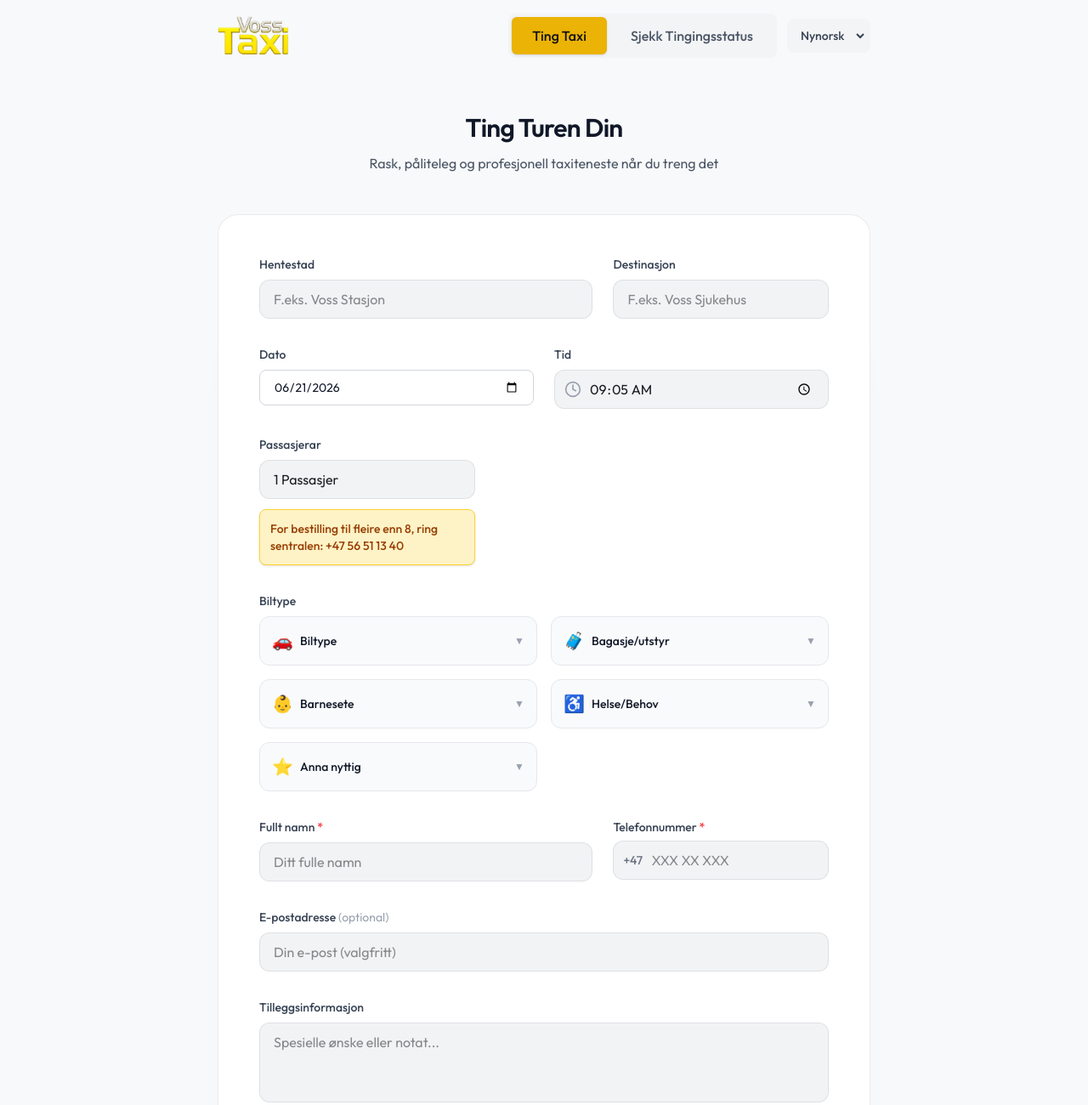
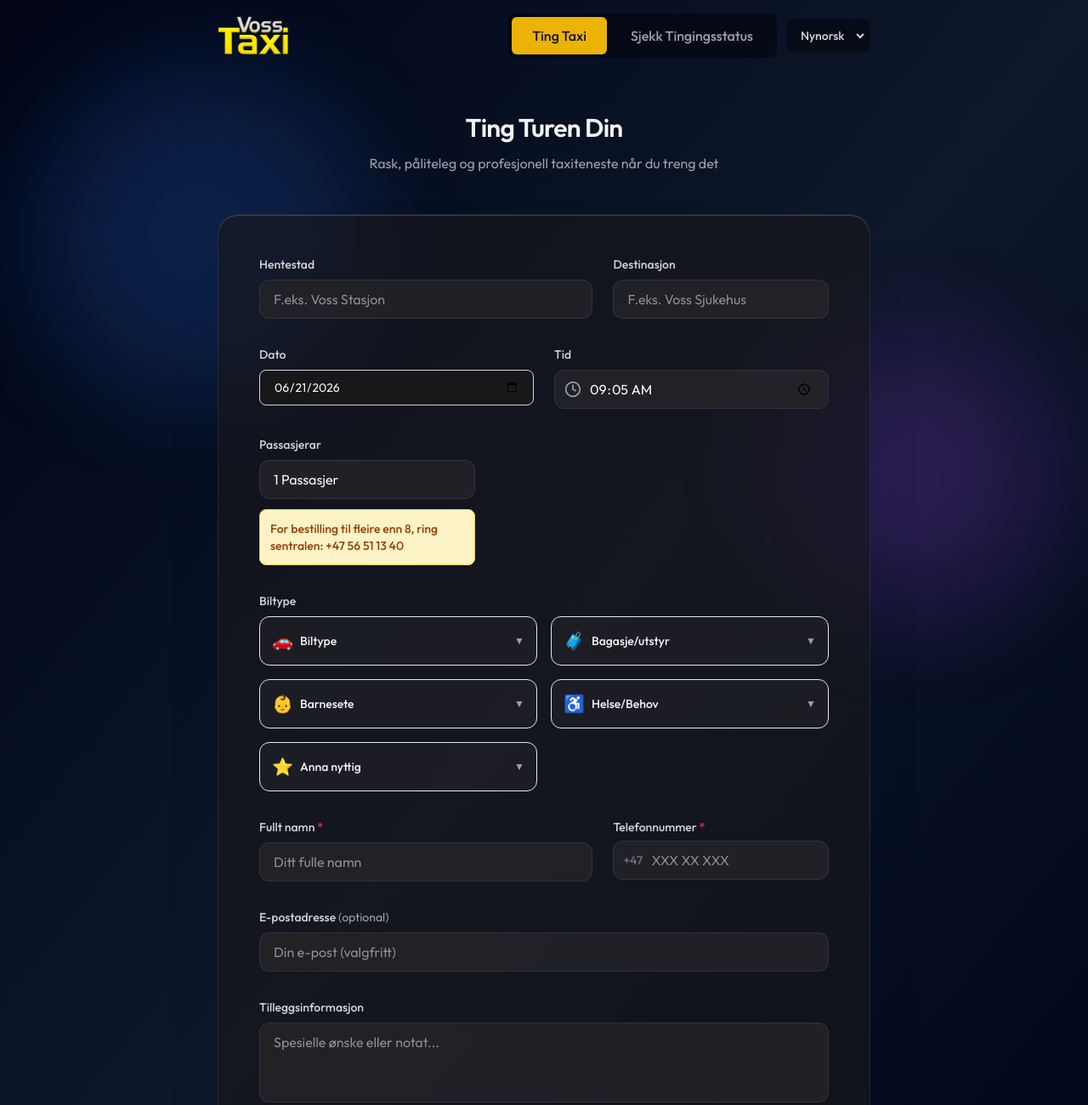
Before and after one commit to salveplex/order, a Next.js app: page / in a window 1280 px wide. Shown: the top 1300 px of the page at 85% size. Built offline with nearby package versions, Linux system fonts and the light colour scheme.

Commit message:
feat: implement dark mode matching vpsweb

```diff
--- a/app/globals.css
+++ b/app/globals.css
@@ -25,19 +25,19 @@
 :root {
   --color-taxi: #d8ae3d;
   --color-taxi-soft: #efd06f;
-  --background: #f8f9fa;
-  --foreground: #1a1b1e;
-  --surface: #ffffff;
-  --surface-soft: #f1f3f5;
-  --muted: #6b7280;
-  --line: rgba(0, 0, 0, 0.08);
-  --line-strong: rgba(0, 0, 0, 0.16);
-  --glass: rgba(255, 255, 255, 0.8);
-  --glass-strong: rgba(255, 255, 255, 0.95);
+  --background: #0a0a0a;
+  --foreground: #f8f9fa;
+  --surface: rgba(24, 24, 27, 0.65);
+  --surface-soft: rgba(39, 39, 42, 0.75);
+  --muted: #a1a1aa;
+  --line: rgba(255, 255, 255, 0.08);
+  --line-strong: rgba(255, 255, 255, 0.15);
+  --glass: rgba(0, 0, 0, 0.4);
+  --glass-strong: rgba(0, 0, 0, 0.7);
   --accent: #ebb305;
   --accent-strong: #ca8a04;
   --accent-ink: #111111;
-  --shadow: rgba(0, 0, 0, 0.06);
+  --shadow: rgba(0, 0, 0, 0.3);
 
   color: var(--foreground);
   background: var(--background);
--- a/components/BookingForm.tsx
+++ b/components/BookingForm.tsx
@@ -383,7 +383,7 @@ export default function BookingForm() {
   };
 
   return (
-    <div className="min-h-screen bg-[var(--background)] transition-colors">
+    <div className="min-h-screen bg-transparent transition-colors">
       <div className="w-full px-4 py-3 md:py-4">
         {/* Combined header with language selector and tabs */}
         <div className="flex flex-col md:flex-row items-center justify-between gap-4 max-w-3xl mx-auto mb-6 md:mb-0">
@@ -399,13 +399,13 @@ export default function BookingForm() {
           {/* Controls Container */}
           <div className="flex items-center justify-between md:justify-end gap-3 w-full md:w-auto">
             {/* Tab Navigation */}
-          <div className="flex gap-1 bg-gray-100  rounded-lg p-1">
+          <div className="flex gap-1 bg-black/40  rounded-lg p-1">
             <button
               onClick={() => setActiveTab('booking')}
               className={`px-3 md:px-6 py-1.5 md:py-2.5 rounded-md text-sm md:text-base font-medium transition-colors ${
                 activeTab === 'booking'
                   ? 'bg-[var(--accent)] text-[#111] shadow-sm'
-                  : 'text-gray-600  hover:text-gray-900 :text-gray-200 '
+                  : 'text-zinc-400  hover:text-white'
               }`}
             >
               {t.pageTitle}
@@ -415,7 +415,7 @@ export default function BookingForm() {
               className={`px-3 md:px-6 py-1.5 md:py-2.5 rounded-md text-sm md:text-base font-medium transition-colors ${
                 activeTab === 'status'
                   ? 'bg-[var(--accent)] text-[#111] shadow-sm'
-                  : 'text-gray-600  hover:text-gray-900 :text-gray-200 '
+                  : 'text-zinc-400  hover:text-white'
               }`}
             >
               {t.checkStatus}
@@ -425,11 +425,11 @@ export default function BookingForm() {
           {/* Language and Theme selectors */}
           <div className="flex gap-2 flex-wrap">
             {/* Language selector */}
-            <div className="flex bg-gray-100  rounded-lg p-1">
+            <div className="flex bg-black/40 rounded-lg p-1">
               <select
                 value={language}
                 onChange={(e) => setLanguage(e.target.value as Language)}
-                className="bg-transparent  text-gray-700  text-xs md:text-sm font-medium px-2 py-1 md:py-1.5 focus:outline-none cursor-pointer"
+                className="bg-transparent text-zinc-300 text-xs md:text-sm font-medium px-2 py-1 md:py-1.5 focus:outline-none cursor-pointer"
               >
                 <option value="nn">Nynorsk</option>
                 <option value="en">English</option>
@@ -451,10 +451,10 @@ export default function BookingForm() {
             {/* Header */}
             <div className="mb-6 md:mb-12 text-center">
 
-              <h1 className="text-xl md:text-3xl font-semibold text-gray-900  mb-2 md:mb-3 tracking-tight">
+              <h1 className="text-xl md:text-3xl font-semibold text-zinc-100 mb-2 md:mb-3 tracking-tight">
                 {t.bookYourRide}
               </h1>
-              <p className="text-gray-600  text-sm md:text-base max-w-2xl mx-auto">
+              <p className="text-zinc-400 text-sm md:text-base max-w-2xl mx-auto">
                 {t.subtitle}
               </p>
             </div>
@@ -466,7 +466,7 @@ export default function BookingForm() {
                 <div className="grid grid-cols-1 md:grid-cols-5 gap-6">
                   {/* Pickup Location */}
                   <div className="md:col-span-3">
-                    <label className="block text-sm font-medium text-gray-700  mb-2">
+                    <label className="block text-sm font-medium text-zinc-300  mb-2">
                       {t.pickupLocation}
                     </label>
                     <div className="relative">
@@ -509,13 +509,13 @@ export default function BookingForm() {
                                 onClick={() =>
                                   selectAddressSuggestion('pickupLocation', suggestion)
                                 }
-                                className="w-full px-4 py-2.5 text-left text-sm text-gray-900  hover:bg-gray-50 :bg-gray-700 border-b border-gray-100 last:border-b-0 transition-colors"
+                                className="w-full px-4 py-2.5 text-left text-sm text-zinc-100  hover:bg-zinc-800/50 :bg-gray-700 border-b border-gray-100 last:border-b-0 transition-colors"
                               >
                                 {suggestion.name}{suggestion.address && suggestion.address !== suggestion.name ? `, ${suggestion.address}` : ''}
                               </button>
                             ))
                           ) : (
-                            <div className="px-4 py-2.5 text-sm text-gray-500">
+                            <div className="px-4 py-2.5 text-sm text-zinc-500">
                               {language === 'nn'
                                 ? 'Ingen forslag funnet, men du kan skrive adressen selv'
                                 : 'No suggestions found, but you can enter the address yourself'}
@@ -528,7 +528,7 @@ export default function BookingForm() {
 
                   {/* Dropoff Location */}
                   <div className="md:col-span-2">
-                    <label className="block text-sm font-medium text-gray-700  mb-2">
+                    <label className="block text-sm font-medium text-zinc-300  mb-2">
                       {t.dropoffLocation}
                     </label>
                     <div className="relative">
@@ -575,13 +575,13 @@ export default function BookingForm() {
                                       suggestion
                                     )
                                   }
-                                  className="w-full px-4 py-2.5 text-left text-sm text-gray-900  hover:bg-gray-50 :bg-gray-700 border-b border-gray-100 last:border-b-0 transition-colors"
+                                  className="w-full px-4 py-2.5 text-left text-sm text-zinc-100  hover:bg-zinc-800/50 :bg-gray-700 border-b border-gray-100 last:border-b-0 transition-colors"
                                 >
                                   {suggestion.name}{suggestion.address && suggestion.address !== suggestion.name ? `, ${suggestion.address}` : ''}
                                 </button>
                               ))
                             ) : (
-                              <div className="px-4 py-2.5 text-sm text-gray-500 ">
+                              <div className="px-4 py-2.5 text-sm text-zinc-500 ">
                                 {language === 'nn'
                                   ? 'Ingen forslag funnet, men du kan skrive adressen selv'
                                   : 'No suggestions found, but you can enter the address yourself'}
@@ -597,7 +597,7 @@ export default function BookingForm() {
                 <div className="grid grid-cols-1 md:grid-cols-2 gap-6">
                   {/* Date */}
                   <div>
-                    <label className="block text-sm font-medium text-gray-700  mb-2">
+                    <label className="block text-sm font-medium text-zinc-300  mb-2">
                       {t.date}
                     </label>
                     <input
@@ -606,13 +606,13 @@ export default function BookingForm() {
                       value={formData.date}
                       onChange={handleInputChange}
                       required
-                      className="w-full px-4 py-2.5 rounded-lg border border-gray-300  bg-white  text-gray-900  text-sm focus:outline-none focus:border-amber-600 focus:ring-1 focus:ring-amber-500 transition-colors"
+                      className="w-full px-4 py-2.5 rounded-lg border border-gray-300  bg-zinc-900  text-zinc-100  text-sm focus:outline-none focus:border-amber-600 focus:ring-1 focus:ring-amber-500 transition-colors"
                     />
                   </div>
 
                   {/* Time */}
                   <div className="relative">
-                    <label className="block text-sm font-medium text-gray-700  mb-2">
+                    <label className="block text-sm font-medium text-zinc-300  mb-2">
                       {t.time}
                     </label>
                     <div className="relative">
@@ -635,7 +635,7 @@ export default function BookingForm() {
                 <div className="grid grid-cols-1 md:grid-cols-5 gap-6">
                   {/* Passengers */}
                   <div className="md:col-span-2">
-                    <label className="block text-sm font-medium text-gray-700  mb-2">
+                    <label className="block text-sm font-medium text-zinc-300  mb-2">
                       {t.passengers}
                     </label>
                     <select
@@ -657,7 +657,7 @@ export default function BookingForm() {
 
                   {/* Vehicle Attributes */}
                   <div className="md:col-span-5 space-y-4 mt-2">
-                    <label className="block text-sm font-medium text-gray-700  mb-2">
+                    <label className="block text-sm font-medium text-zinc-300  mb-2">
                       {t.vehicleType}
                     </label>
                     <div className="grid grid-cols-1 md:grid-cols-2 gap-4">
@@ -667,8 +667,8 @@ export default function BookingForm() {
                         ).length;
 
                         return (
-                          <details key={group.id} className="bg-gray-50  rounded-xl border border-gray-200  group overflow-hidden">
-                            <summary className="p-3.5 font-medium text-gray-900  flex items-center justify-between cursor-pointer list-none select-none">
+                          <details key={group.id} className="bg-zinc-800/50  rounded-xl border border-gray-200  group overflow-hidden">
+                            <summary className="p-3.5 font-medium text-zinc-100  flex items-center justify-between cursor-pointer list-none select-none">
                               <div className="flex items-center gap-2">
                                 <span className="text-xl">{group.icon}</span>
                                 <span className="text-sm">{group.labels[language as keyof typeof group.labels]}</span>
@@ -691,7 +691,7 @@ export default function BookingForm() {
                                     className={`px-3 py-1.5 rounded-lg text-sm transition-colors border ${
                                       isSelected
                                         ? 'bg-amber-600 border-amber-600 text-white shadow-sm'
-                                        : 'bg-white  border-gray-200  text-gray-700  hover:border-amber-400 :border-amber-500'
+                                        : 'bg-zinc-900  border-gray-200  text-zinc-300  hover:border-amber-400 :border-amber-500'
                                     }`}
                                   >
                                     {opt.labels[language as keyof typeof opt.labels]}
@@ -710,7 +710,7 @@ export default function BookingForm() {
                 <div className="grid grid-cols-1 md:grid-cols-5 gap-6">
                   {/* Name */}
                   <div className="md:col-span-3">
-                    <label className="block text-sm font-medium text-gray-700  mb-2">
+                    <label className="block text-sm font-medium text-zinc-300  mb-2">
                       {t.fullName} <span className="text-red-500">*</span>
                     </label>
                     <input
@@ -726,12 +726,12 @@ export default function BookingForm() {
 
                   {/* Phone */}
                   <div className="md:col-span-2">
-                    <label className="block text-sm font-medium text-gray-700  mb-1.5">
+                    <label className="block text-sm font-medium text-zinc-300  mb-1.5">
                       {t.phone} <span className="text-red-500">*</span>
                     </label>
                     <div className="relative">
                       <div className="absolute inset-y-0 left-0 pl-3 flex items-center pointer-events-none">
-                        <span className="text-gray-500  text-sm font-medium">+47</span>
+                        <span className="text-zinc-500  text-sm font-medium">+47</span>
                       </div>
                       <input
                         type="tel"
@@ -748,7 +748,7 @@ export default function BookingForm() {
 
                 {/* Email */}
                 <div>
-                  <label className="block text-sm font-medium text-gray-700  mb-2">
+                  <label className="block text-sm font-medium text-zinc-300  mb-2">
                     {t.email} <span className="text-gray-400 font-normal">(optional)</span>
                   </label>
                   <input
@@ -763,7 +763,7 @@ export default function BookingForm() {
 
                 {/* Additional Info */}
                 <div>
-                  <label className="block text-sm font-medium text-gray-700  mb-2">
+                  <label className="block text-sm font-medium text-zinc-300  mb-2">
                     {t.additionalInfo}
                   </label>
                   <textarea
@@ -802,7 +802,7 @@ export default function BookingForm() {
             </div>
 
             {/* Footer */}
-            <div className="mt-8 text-center text-gray-600  text-sm">
+            <div className="mt-8 text-center text-zinc-400  text-sm">
               <p>{t.supportText}</p>
             </div>
           </div>
@@ -813,10 +813,10 @@ export default function BookingForm() {
           <div className="w-full max-w-2xl">
             {/* Header */}
             <div className="mb-12 text-center">
-              <h1 className="text-4xl md:text-5xl font-semibold text-gray-900  mb-3 tracking-tight">
+              <h1 className="text-4xl md:text-5xl font-semibold text-zinc-100  mb-3 tracking-tight">
                 {t.bookingStatusTitle}
               </h1>
-              <p className="text-gray-600  text-base max-w-2xl mx-auto">
+              <p className="text-zinc-400  text-base max-w-2xl mx-auto">
                 {language === 'nn'
                   ? 'Skriv inn ditt bookingnummer for å sjekke status på turen.'
                   : 'Enter your booking number to check the status of your ride.'}
@@ -839,7 +839,7 @@ export default function BookingForm() {
               <form onSubmit={handleCheckStatus} className="space-y-6">
                 {/* Booking Number Input */}
                 <div>
-                  <label className="block text-sm font-medium text-gray-700  mb-2">
+                  <label className="block text-sm font-medium text-zinc-300  mb-2">
                     {t.bookingNumber}
                   </label>
                   <input
@@ -867,11 +867,11 @@ export default function BookingForm() {
                     <h3 className="text-lg font-semibold text-green-900">{t.bookingFound}</h3>
                     <div className="space-y-3 text-sm">
                       <div className="flex justify-between items-center pb-3 border-b border-green-200">
-                        <span className="text-gray-600 ">{t.bookingNumber}:</span>
-                        <span className="font-semibold text-gray-900 ">{bookingStatus.bookingNumber}</span>
+                        <span className="text-zinc-400 ">{t.bookingNumber}:</span>
+                        <span className="font-semibold text-zinc-100 ">{bookingStatus.bookingNumber}</span>
                       </div>
                       <div className="flex justify-between items-center pb-3 border-b border-green-200">
-                        <span className="text-gray-600 ">{t.status}:</span>
+                        <span className="text-zinc-400 ">{t.status}:</span>
                         <span className="font-semibold text-green-700">
                           {language === 'nn'
                             ? bookingStatus.status === 'pending'
@@ -892,14 +892,14 @@ export default function BookingForm() {
                       </div>
                       {bookingStatus.vehicle && (
                         <div className="flex justify-between items-center pb-3 border-b border-green-200">
-                          <span className="text-gray-600 ">{t.assignedVehicle}:</span>
-                          <span className="font-semibold text-gray-900 ">{bookingStatus.vehicle}</span>
+                          <span className="text-zinc-400 ">{t.assignedVehicle}:</span>
+                          <span className="font-semibold text-zinc-100 ">{bookingStatus.vehicle}</span>
                         </div>
                       )}
                       {bookingStatus.driver && (
                         <div className="flex justify-between items-center">
-                          <span className="text-gray-600 ">{t.driver}:</span>
-                          <span className="font-semibold text-gray-900 ">{bookingStatus.driver}</span>
+                          <span className="text-zinc-400 ">{t.driver}:</span>
+                          <span className="font-semibold text-zinc-100 ">{bookingStatus.driver}</span>
                         </div>
                       )}
                     </div>
```
